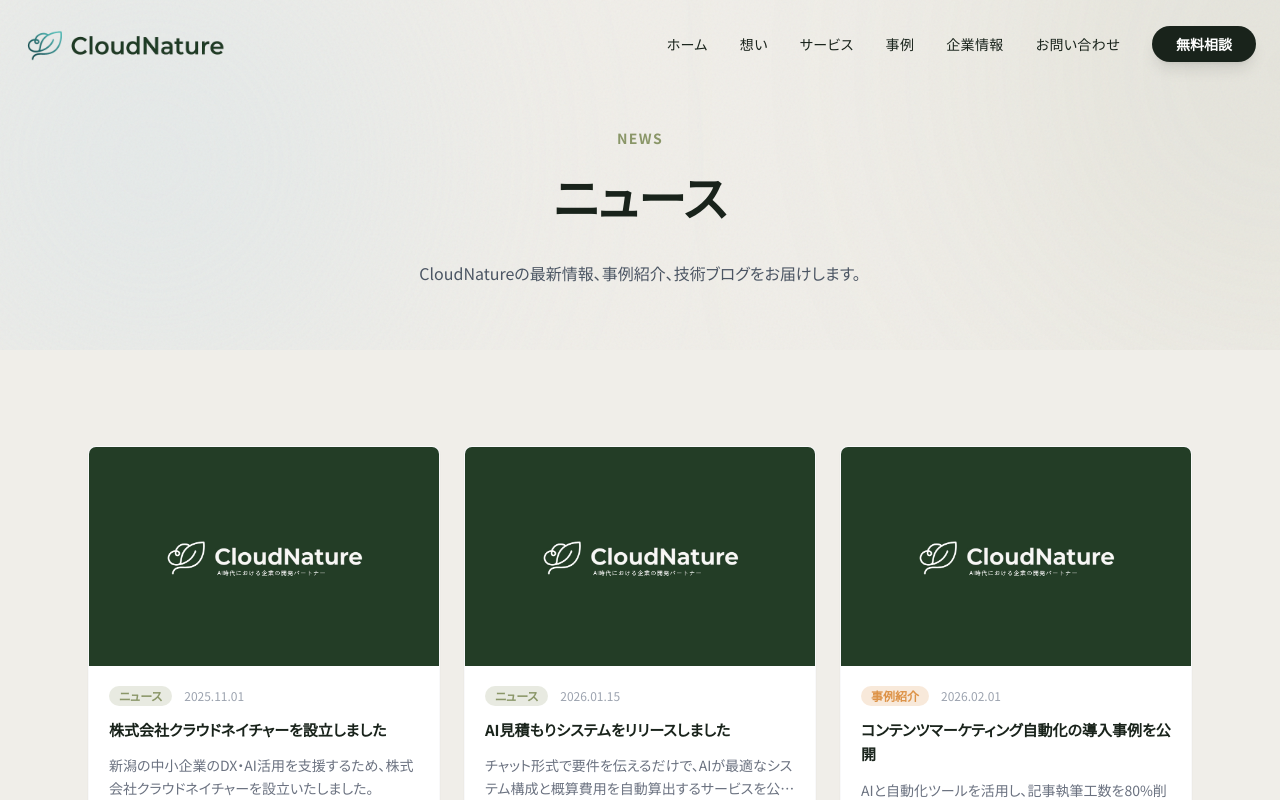
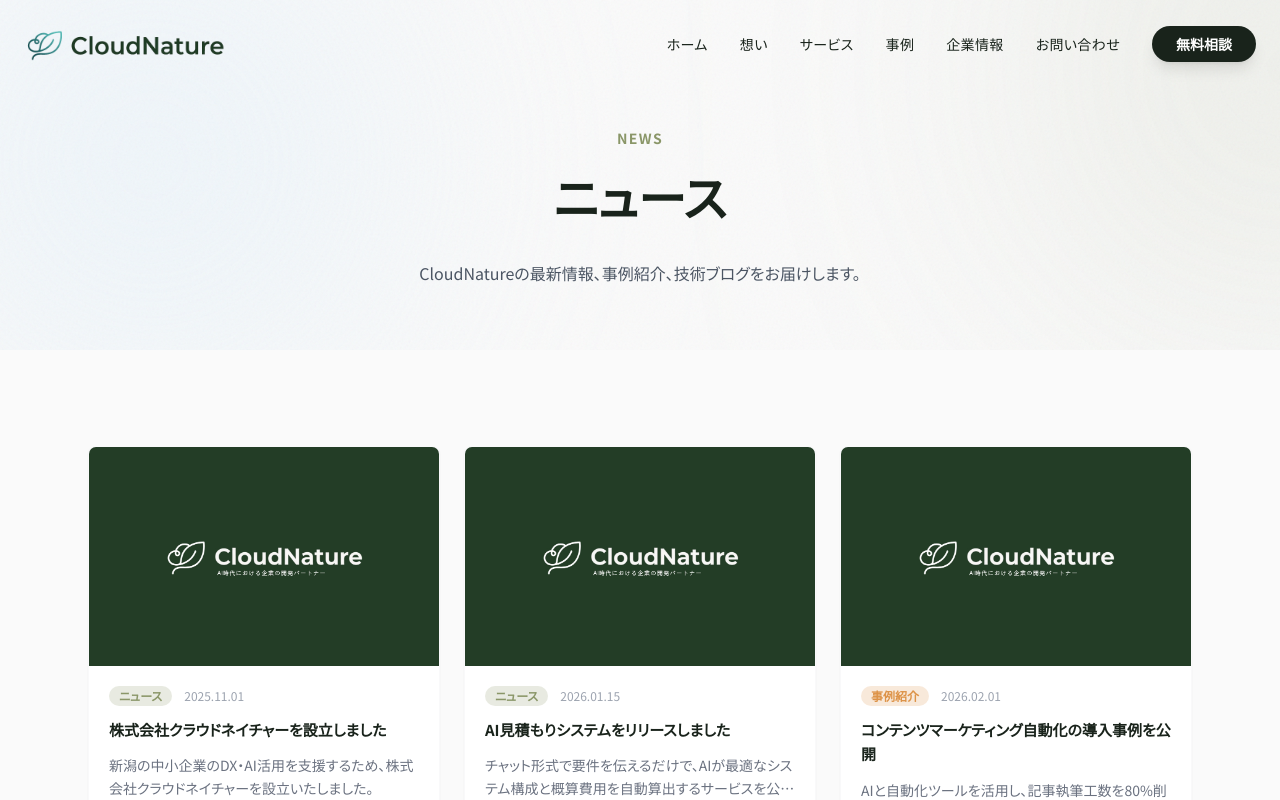
Before and after one commit to kohei0125/CloudNature, a Next.js app: page /news in a window 1280 px wide. Shown: the top 800 px of the page. Built offline with nearby package versions, Linux system fonts and the light colour scheme; no server answers.

Commit message:
refactor: update light background color palette values in Tailwind config and components.

```diff
--- a/app/page.tsx
+++ b/app/page.tsx
@@ -56,7 +56,7 @@ const Home = async () => {
       <CasesSection />
       <WaveSeparator position="top" color="#ffffff" bgColor="#19231b" withTexture={false} />
       <NewsSection items={newsItems} />
-      <WaveSeparator position="top" color="#EDE8E5" bgColor="#ffffff" />
+      <WaveSeparator position="top" color="#F0F0F0" bgColor="#ffffff" />
       <CtaSection />
     </div>
   );
--- a/components/shared/PageHero.tsx
+++ b/components/shared/PageHero.tsx
@@ -16,7 +16,7 @@ interface PageHeroProps {
   bgColor?: string;
 }
 
-const PageHero = ({ eyebrow, title, description, bgColor = "#F0EEE9" }: PageHeroProps) => {
+const PageHero = ({ eyebrow, title, description, bgColor = "#FAFAFA" }: PageHeroProps) => {
   return (
     <section className="pt-32 pb-16 relative overflow-hidden texture-grain" style={{ backgroundColor: bgColor }}>
       {heroBlobs}
--- a/content/common.ts
+++ b/content/common.ts
@@ -10,7 +10,7 @@ export const SITE_CTA = {
 export const COLORS = {
   sageGreen: "#8A9668",
   deepForest: "#19231B",
-  pebbleBeige: "#EDE8E5",
+  pebbleBeige: "#F0F0F0",
   warmSunset: "#DD9348",
   cloudBlue: "#C8E8FF",
   earth: "#261D14",
--- a/tailwind.config.ts
+++ b/tailwind.config.ts
@@ -15,14 +15,14 @@ const config: Config = {
       colors: {
         sage: "#8A9668",
         forest: "#19231B",
-        pebble: "#EDE8E5",
+        pebble: "#F0F0F0",
         sunset: "#DD9348",
         cloud: "#C8E8FF",
         earth: "#261D14",
         sea: "#79C0BC",
         stone: "#CADCEB",
-        cream: "#F0EEE9",
-        linen: "#F4F2F0",
+        cream: "#FAFAFA",
+        linen: "#F5F5F5",
         mist: "#F8F9FA",
       },
       backgroundImage: {
```
